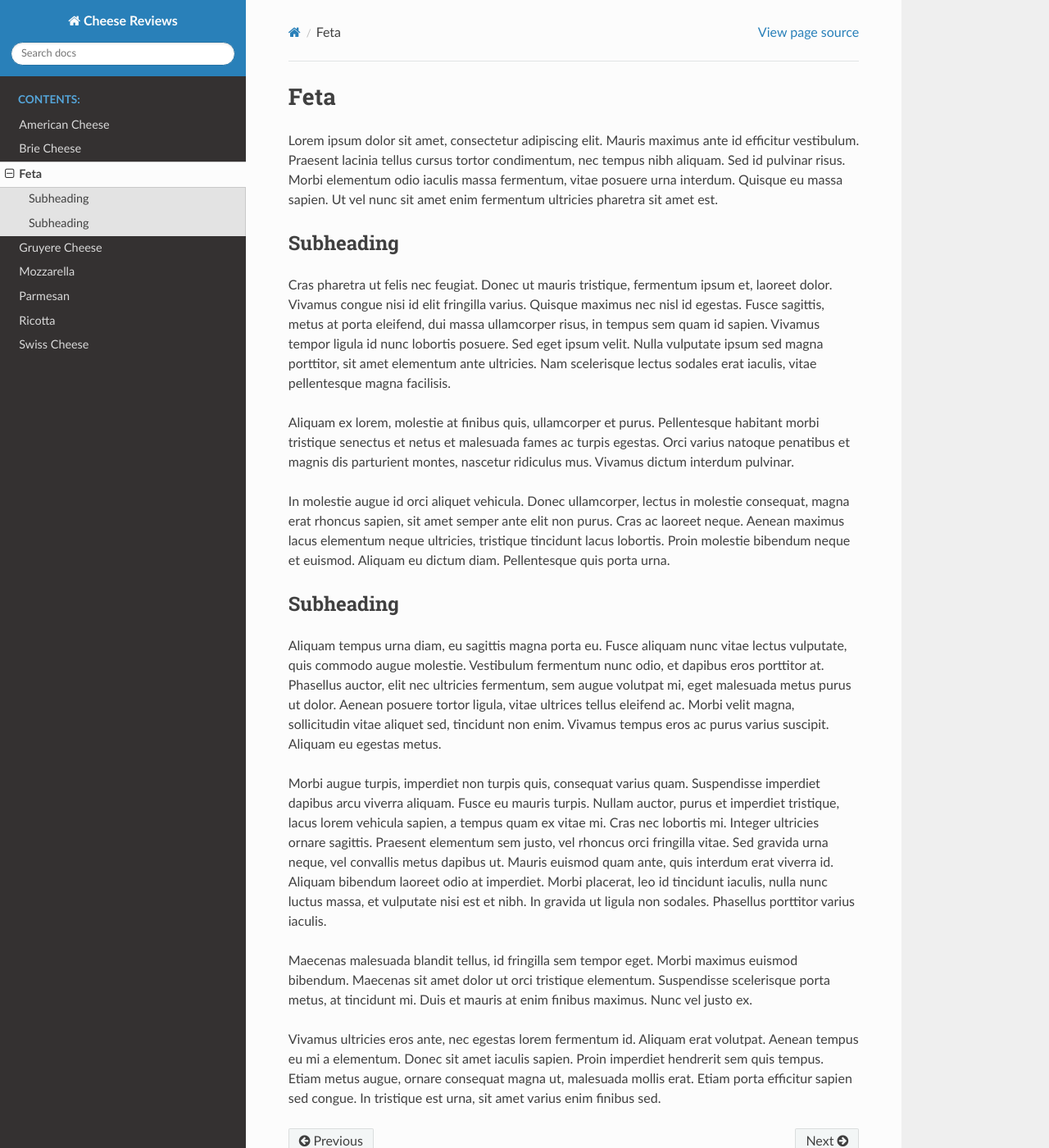
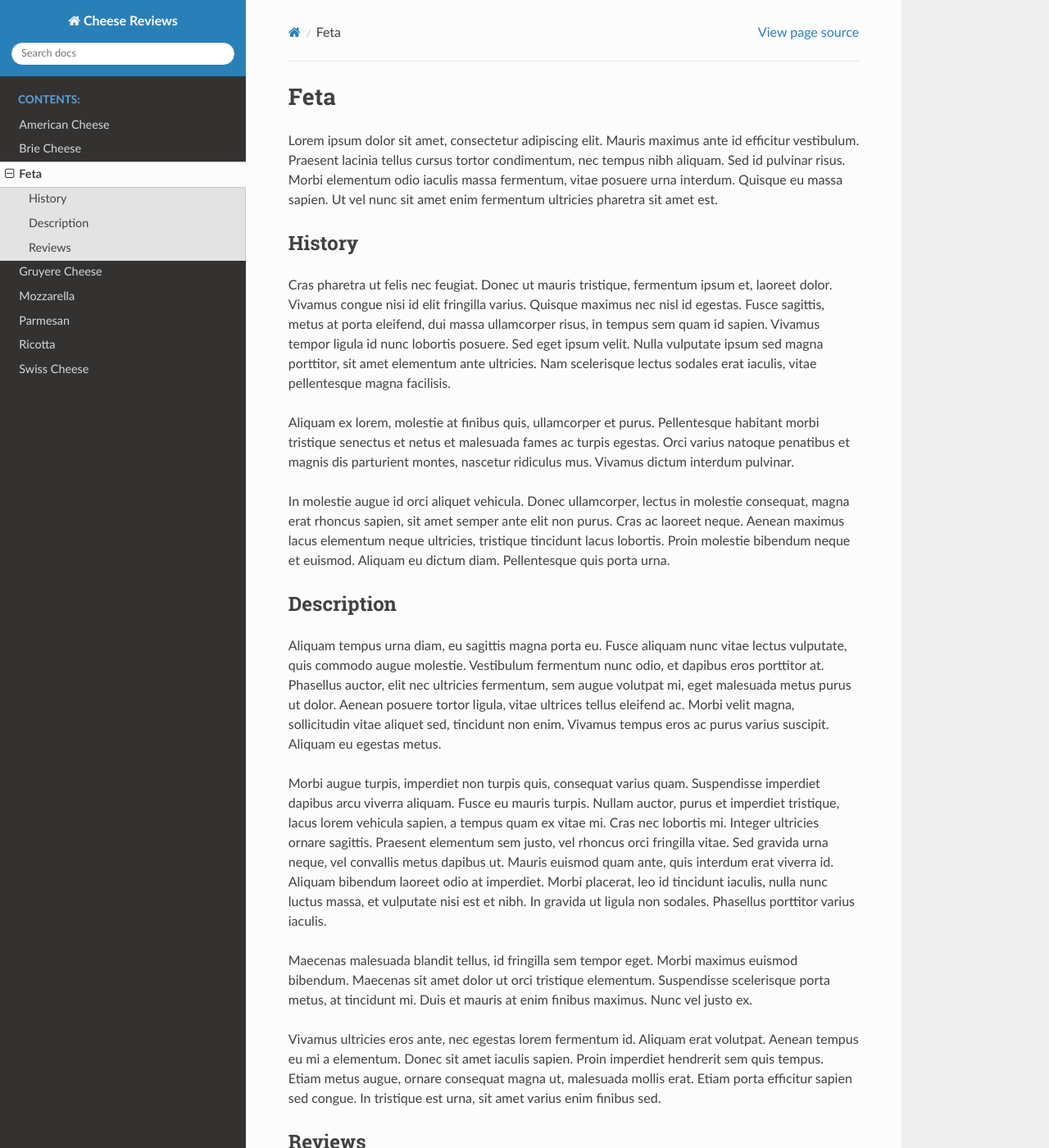
Before and after one commit to BWilb/Cheese_Reviews, a Sphinx documentation site: the page built from source/feta/index.rst, in a window 1280 px wide and 1400 px high. Shown: the whole window at 82% size. Built offline with Sphinx 7.4.7 and the Read the Docs theme 2.0.0, drawn with Linux system fonts in a browser that asks for light colours.

Commit message:
feta and parm updates

```diff
--- a/source/feta/index.rst
+++ b/source/feta/index.rst
@@ -7,8 +7,8 @@ tempus nibh aliquam. Sed id pulvinar risus. Morbi elementum odio iaculis massa
 fermentum, vitae posuere urna interdum. Quisque eu massa sapien. Ut vel nunc sit
 amet enim fermentum ultricies pharetra sit amet est.
 
-Subheading
-----------
+History
+-------
 
 Cras pharetra ut felis nec
 feugiat. Donec ut mauris tristique, fermentum ipsum et, laoreet dolor. Vivamus
@@ -30,8 +30,8 @@ Aenean maximus lacus elementum neque ultricies, tristique tincidunt lacus
 lobortis. Proin molestie bibendum neque et euismod. Aliquam eu dictum diam.
 Pellentesque quis porta urna.
 
-Subheading
-----------
+Description
+-----------
 
 Aliquam tempus urna diam, eu sagittis magna porta eu. Fusce aliquam nunc vitae
 lectus vulputate, quis commodo augue molestie. Vestibulum fermentum nunc odio,
@@ -63,3 +63,6 @@ Donec sit amet iaculis sapien. Proin imperdiet hendrerit sem quis tempus.
 Etiam metus augue, ornare consequat magna ut, malesuada mollis erat. Etiam
 porta efficitur sapien sed congue. In tristique est urna, sit amet varius
 enim finibus sed.
+
+Reviews
+-------
--- a/source/index.rst
+++ b/source/index.rst
@@ -1,5 +1,5 @@
 Cheese Reviews
-====================================
+==============
 
 .. toctree::
    :maxdepth: 2
--- a/source/parmesan/index.rst
+++ b/source/parmesan/index.rst
@@ -7,8 +7,8 @@ tempus nibh aliquam. Sed id pulvinar risus. Morbi elementum odio iaculis massa
 fermentum, vitae posuere urna interdum. Quisque eu massa sapien. Ut vel nunc sit
 amet enim fermentum ultricies pharetra sit amet est.
 
-Subheading
-----------
+History
+-------
 
 Cras pharetra ut felis nec
 feugiat. Donec ut mauris tristique, fermentum ipsum et, laoreet dolor. Vivamus
@@ -30,8 +30,8 @@ Aenean maximus lacus elementum neque ultricies, tristique tincidunt lacus
 lobortis. Proin molestie bibendum neque et euismod. Aliquam eu dictum diam.
 Pellentesque quis porta urna.
 
-Subheading
-----------
+Description
+-----------
 
 Aliquam tempus urna diam, eu sagittis magna porta eu. Fusce aliquam nunc vitae
 lectus vulputate, quis commodo augue molestie. Vestibulum fermentum nunc odio,
@@ -63,3 +63,6 @@ Donec sit amet iaculis sapien. Proin imperdiet hendrerit sem quis tempus.
 Etiam metus augue, ornare consequat magna ut, malesuada mollis erat. Etiam
 porta efficitur sapien sed congue. In tristique est urna, sit amet varius
 enim finibus sed.
+
+Reviews
+-------
```
